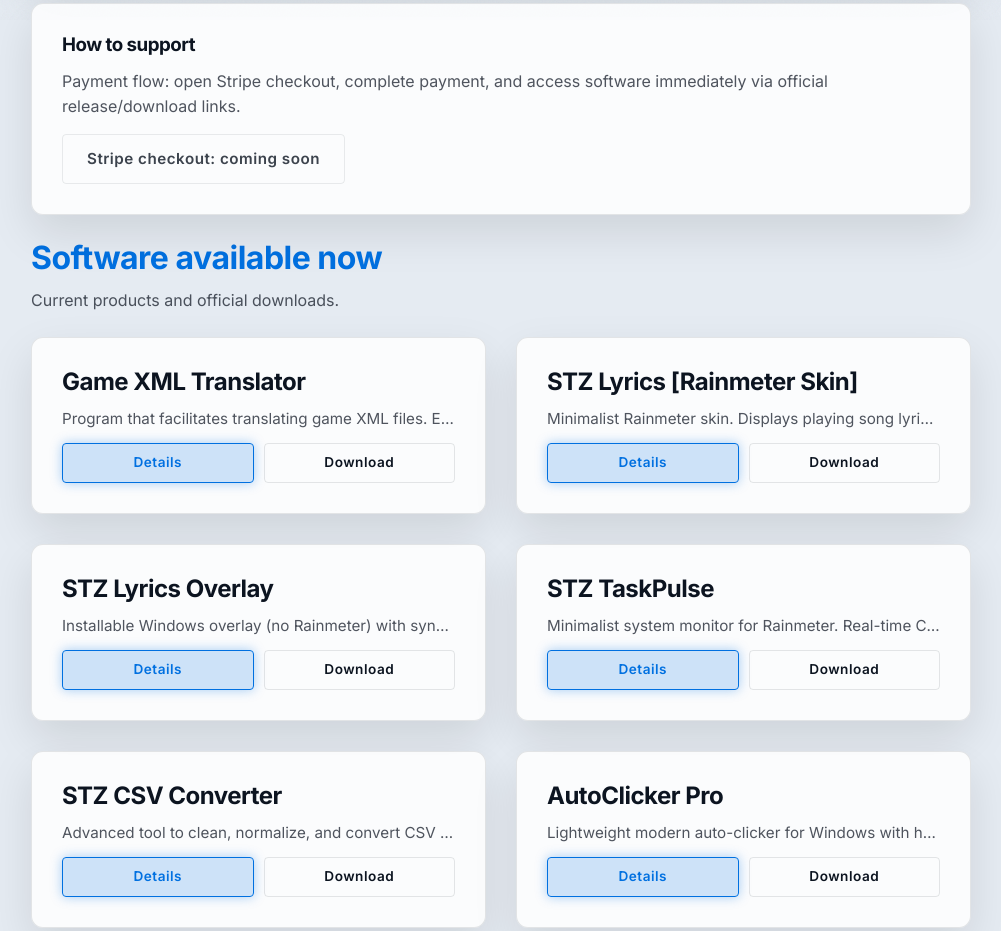
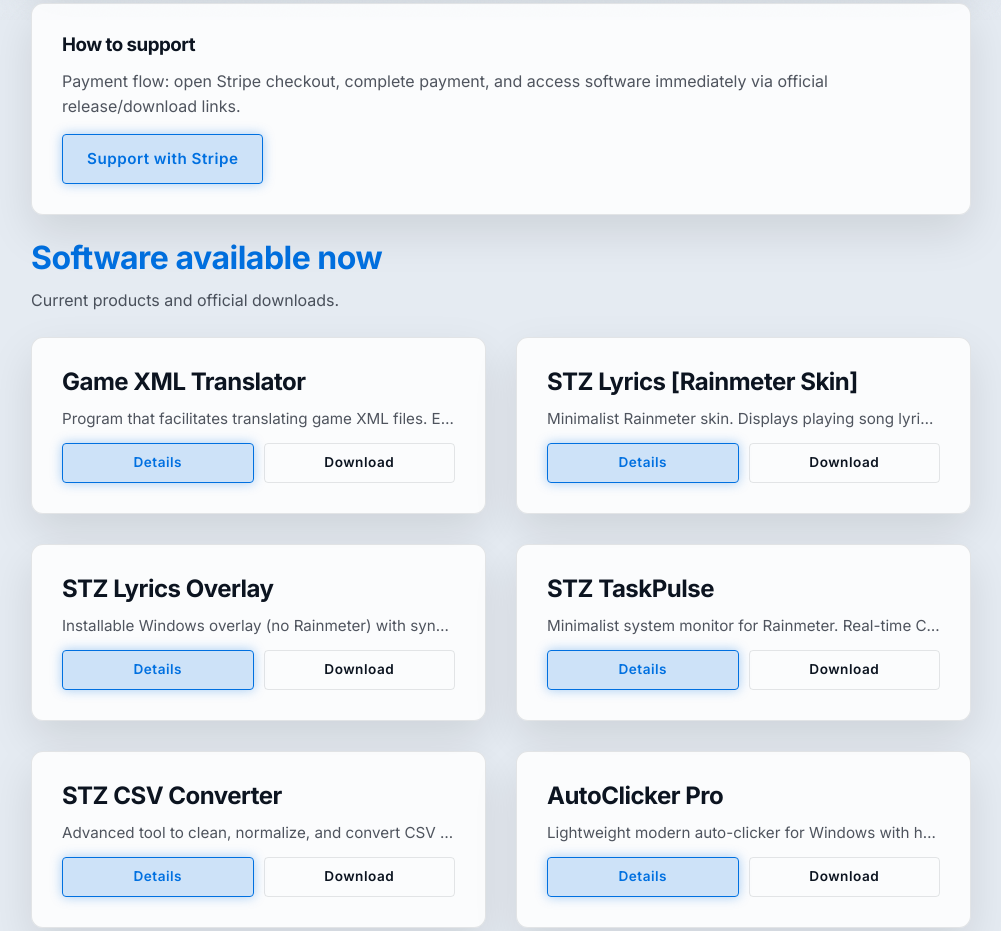
Before and after one commit to starzynhobr/stz-labs, a Next.js app: page /support in a window 1280 px wide. Shown: the part 780-1711 px from the top of the page, without its empty margins (139-1140 px from the left). Built offline with nearby package versions, Linux system fonts and the light colour scheme; no server answers.

Commit message:
Add Stripe tips link to /support

```diff
--- a/app/support/page.js
+++ b/app/support/page.js
@@ -26,7 +26,7 @@
 };
 
 export default function SupportPage() {
-    const stripePaymentLink = process.env.STRIPE_PAYMENT_LINK?.trim();
+    const stripePaymentLink = process.env.NEXT_PUBLIC_STRIPE_TIPS_URL?.trim();
     const hasStripePaymentLink = Boolean(stripePaymentLink);
 
     return (
@@ -94,7 +94,7 @@
                             <a
                                 href={stripePaymentLink}
                                 target="_blank"
-                                rel="noreferrer"
+                                rel="noopener noreferrer"
                                 className="btn btn-primary"
                                 style={{ width: 'fit-content' }}
                             >
```
